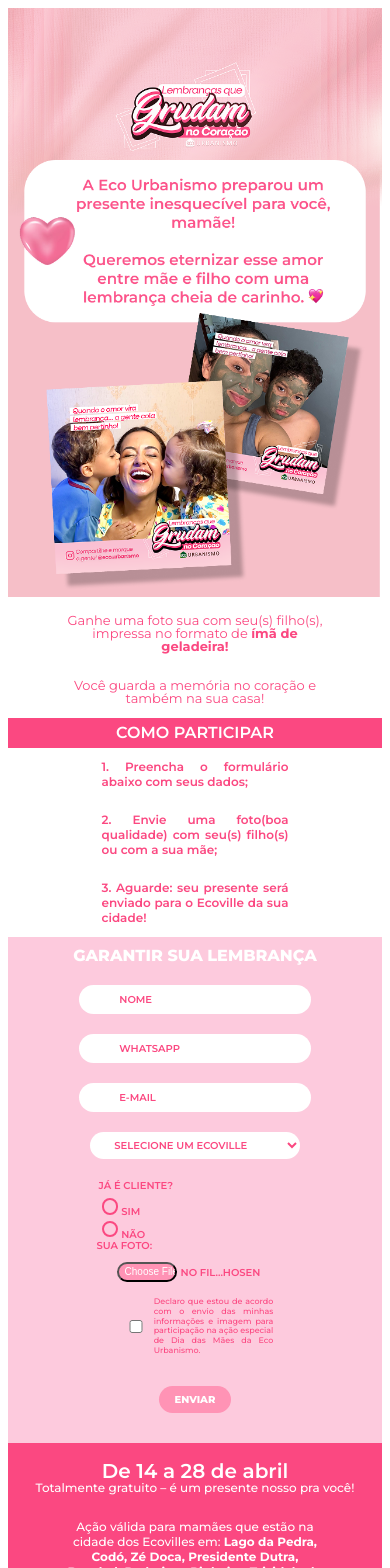
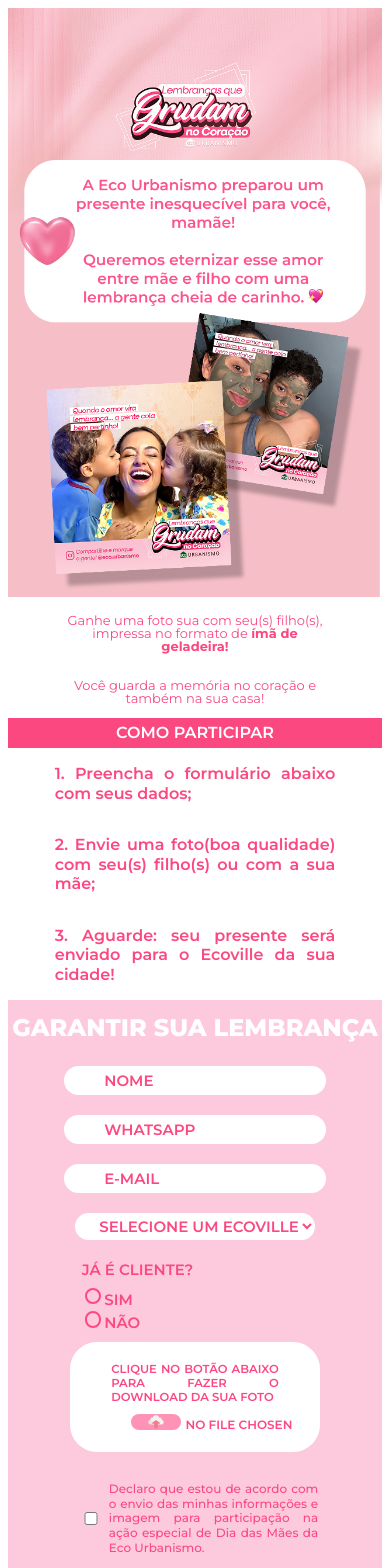
Before and after one commit to douglasnou/LP-ECO-DIA-DAS-MAES, a React (Vite) app: page / in a window 390 px wide. Shown: the top 1568 px of the page. Built offline with nearby package versions, Linux system fonts and the light colour scheme; a web font is replaced by a local one.

Commit message:
Ajustes de estilização

```diff
--- a/index.html
+++ b/index.html
@@ -1,11 +1,14 @@
 <!doctype html>
-<html lang="en">
+<html lang="pt-br">
 
 <head>
   <meta charset="UTF-8" />
   <link rel="icon" type="image/svg+xml" href="./src/assets/Logo-head.svg" />
   <link rel="preconnect" href="https://fonts.googleapis.com">
   <link rel="preconnect" href="https://fonts.gstatic.com" crossorigin>
+  <link href="https://fonts.googleapis.com/icon?family=Material+Icons" rel="stylesheet">
+  <link rel="stylesheet"
+    href="https://fonts.googleapis.com/css2?family=Material+Symbols+Outlined:opsz,wght,FILL,GRAD@20..48,100..700,0..1,-50..200&icon_names=unfold_more" />
   <link
     href="https://fonts.googleapis.com/css2?family=Montaga&family=Montserrat:ital,wght@0,100..900;1,100..900&display=swap"
     rel="stylesheet">
--- a/package.json
+++ b/package.json
@@ -13,6 +13,7 @@
     "axios": "^1.8.4",
     "react": "^19.0.0",
     "react-dom": "^19.0.0",
+    "react-hot-toast": "^2.5.2",
     "sass": "^1.86.3"
   },
   "devDependencies": {
--- a/src/App.jsx
+++ b/src/App.jsx
@@ -5,6 +5,7 @@
 import BannerSmall from "./assets/banner-small.png";
 import Logo1 from "./assets/Logo-1.png";
 import Logo2 from "./assets/Logo-2.png";
+import toast, { Toaster } from 'react-hot-toast';
 
 function App() {
   const [formData, setFormData] = useState({
@@ -19,6 +20,8 @@
 
   const [message, setMessage] = useState('');
   const [isError, setIsError] = useState(false);
+  const notify = () => toast('Suas informações foram enviadas com sucesso!');
+  const errorNotify = () => toast('Oops! Algo deu errado!')
 
   const handleChange = (e) => {
     const { name, value, type, checked } = e.target;
@@ -55,9 +58,20 @@
       });
       setMessage('Dados enviados com sucesso!');
       setIsError(false);
+      setFormData({
+        nome: '',
+        whatsapp: '',
+        email: '',
+        ecoville: '',
+        cliente: '',
+        foto: null,
+        declaracao: false
+      })
+      notify();
       console.log(response.data);
     } catch (error) {
       setMessage('Erro ao enviar dados: ' + (error.response?.data?.error || error.message));
+      errorNotify();
       setIsError(true);
       console.error(error);
     }
@@ -137,6 +151,7 @@
             value={formData.ecoville}
             required
           >
+
             <option value="">Selecione um Ecoville</option>
             <option value="Bacabal">Bacabal</option>
             <option value="Pinheiro">Pinheiro</option>
@@ -175,8 +190,9 @@
             </div>
           </fieldset>
 
-          <fieldset>
-            <label>Sua foto:</label>
+          <fieldset className={styled.FileUp}>
+            <div className={styled.FileContainer}>
+              <label>Clique no botão abaixo para fazer o download da sua foto</label>
               <input
                 type="file"
                 name="foto"
@@ -184,6 +200,7 @@
                 accept="image/png, image/jpeg"
                 required
               />
+            </div>
           </fieldset>
 
           <div className={styled.Check}>
@@ -203,9 +220,15 @@
           <button className={styled.Btn} type="submit">Enviar</button>
         </form>
 
-        {message && (
-          <p style={{ color: isError ? 'red' : 'green' }}>{message}</p>
-        )}
+        <Toaster
+          position="bottom-center"
+          reverseOrder={false}
+          toastOptions={{
+            style:{
+              fontFamily: 'Montserrat',
+              color: '#FB4881',
+            }
+          }} />
       </div>
 
       <div className={styled.FooterSection}>
--- a/src/style.module.scss
+++ b/src/style.module.scss
@@ -140,30 +140,54 @@
 
             }
 
+
+
             fieldset {
                 background: none;
             }
 
+
+            .FileUp {
+                width: 100%;
+                display: flex;
+                flex-direction: column;
+                align-items: center;
+
+
+                .FileContainer {
+                    width: 60%;
+
                     input[type="file"] {
                         background: none;
                         font-size: 20px;
+                        width: 100%;
                     }
 
                     input[type="file"]::file-selector-button {
 
                         width: 20%;
-                height: 45px;
+                        height: 65px;
                         border-radius: 15px;
                         font-size: 16px;
                         background: #FF93B5;
-                color: #FFFFFF;
+                        border: none;
                         cursor: pointer;
+                        color: transparent;
+                        user-select: none;
+                        background-image: url("./assets/upload-icon.png");
+                        background-repeat: no-repeat;
+                        background-size: auto;
+                        background-position: 50%;
 
                         &:hover {
-                    background: #FFFFFF;
-                    color: #FF93B5;
+                            color: transparent;
+                            user-select: none;
+                            background-color: #FB4881;
+                            transition: 0.8s;
                         }
 
+                    }
+                }
             }
 
             input[type="radio"] {
@@ -205,6 +229,7 @@
 
             .Check {
                 width: 100%;
+                margin-top: 50px;
                 display: flex;
                 align-items: center;
                 justify-content: center;
@@ -370,7 +395,7 @@
             display: block;
         }
 
-        .TextSmall{
+        .TextSmall {
             display: flex;
         }
 
@@ -387,13 +412,14 @@
                 background: #FFFFFF;
 
                 p {
-                    font-size: .75rem;
+                    font-size: 1rem;
+                    width: 75%;
                 }
             }
 
             .Title {
                 h1 {
-                    font-size: 1rem;
+                    font-size: 1.5rem;
                 }
             }
 
@@ -404,8 +430,9 @@
                 select,
                 fieldset,
                 input[type="file"] {
+                    width: 80%;
                     height: 27px;
-                    font-size: .625rem;
+                    font-size: .9375rem;
                 }
 
                 input[type="file"]::file-selector-button {
@@ -414,12 +441,52 @@
                     height: 20px;
                 }
 
+                .FileUp{
+                    margin-top: 30px;
+                    height: 70px;
+                    width: 70%;
+                    padding: 20px;
+                    align-items: center;
+                    justify-content: center;
+                    background-color: #FFFFFF;
+
+                    .FileContainer{
+                        width: 80%;
+                        height: 100%;
+                        display: flex;
+                        flex-direction: column;
+                        align-items: center;
+
+                        label{
+                            text-align: justify;
+                            font-size: .725rem;
+                        }
+
+                        input[type="file"]{
+                            height: 100%;
+                            font-size: .75rem;
+                            display: flex;
+                            align-items: center;
+                            justify-content: center;
+                        }
+
+                        input[type="file"]::file-selector-button{
+                            width: 30%;
+                            height: 80%;
+                            background-size: contain;
+                        }
+
+
+                    }
+                }
+
                 .Check {
-                    margin-top: 15px;
+                    margin-top: 20px;
 
                     label {
-                        font-size: .5rem;
+                        font-size: .75rem;
                         text-align: justify;
+                        width: 70%;
                     }
                 }
 
@@ -439,31 +506,32 @@
 
                 h3,
                 p {
-                    font-size: .75rem;
+                    font-size: .85rem;
                 }
 
             }
 
             .FooterConfidential {
                 h3 {
-                    font-size: .625rem;
+                    font-size: .825rem;
                 }
 
                 p {
-                    font-size: .5rem;
+                    font-size: .75rem;
                 }
             }
 
             .FooterGreetings {
                 p {
-                    font-size: .6875rem;
+                    font-size: .75rem;
+                    width: 80%;
                 }
             }
         }
 
         .FinalSection {
             img {
-                width: 20%;
+                width: 30%;
             }
         }
     }
```
Also changed, not shown: src/assets/upload-icon.png (added), 1 other file (tests, documents, lock files or other folders). Lines whose indentation alone changed are shown as unchanged.
